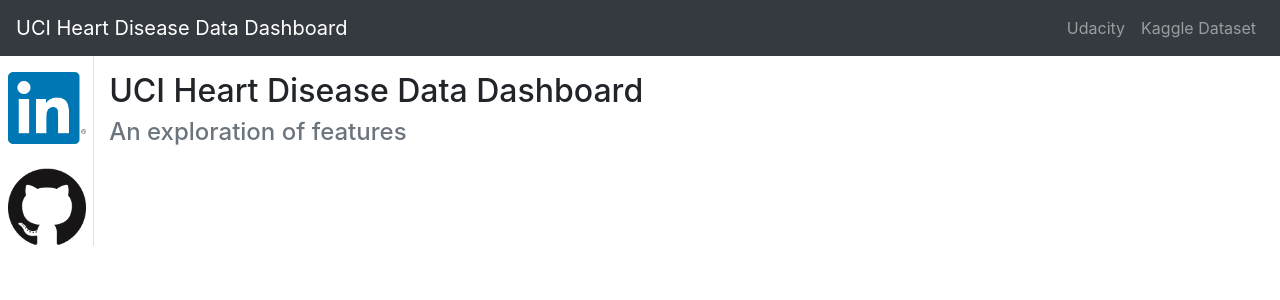
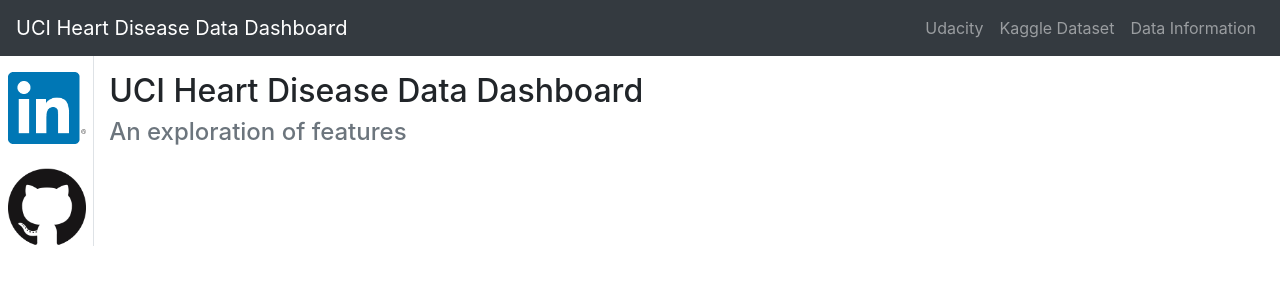
Before and after one commit to jfwilliams92/heartdisease-webapp, a Flask app: template heartdiseaseapp/templates/index.html in a window 1280 px wide. Shown: the top 300 px of the page. Run offline with Flask 2, Linux system fonts and the light colour scheme; the template is opened without the code that fills it, so the values that code supplies are empty; some libraries are stand-ins or nearby versions.

Commit message:
index page layout and linking

```diff
--- a/heartdiseaseapp/templates/index.html
+++ b/heartdiseaseapp/templates/index.html
@@ -15,7 +15,7 @@
 
 <!--navbar links-->
 <nav class="navbar navbar-expand-lg navbar-dark bg-dark sticky-top">
-   <a class="navbar-brand" href="#">UCI Heart Disease Data Dashboard</a>
+   <a class="navbar-brand" href="/index">UCI Heart Disease Data Dashboard</a>
   <button class="navbar-toggler" type="button" data-toggle="collapse"
   data-target="#navbarTogglerDemo02"
   aria-controls="navbarTogglerDemo02" aria-expanded="false"
@@ -30,6 +30,9 @@
       </li>
       <li class="nav-item">
         <a class="nav-link" href="https://www.kaggle.com/ronitf/heart-disease-uci">Kaggle Dataset</a>
+      </li>
+      <li class="nav-item">
+        <a class="nav-link" href="\data_info">Data Information</a>
       </li>
     </ul>
   </div>
@@ -62,7 +65,7 @@
         </div>
 
         <!--charts-->
-        <div id="charts" class="container mt-3 text-center">
+        <div id="charts">
 
             <!--top two charts-->
             <div class="row">
@@ -89,7 +92,7 @@
             </div>
 
             <!--Create another row and place a fifth chart in that row-->
-            <div class="row mb-6">
+            <div class="row">
               <div class="col-12">
                 <div id="chart5">
                     <div id="{{ids[4]}}"></div>
```
